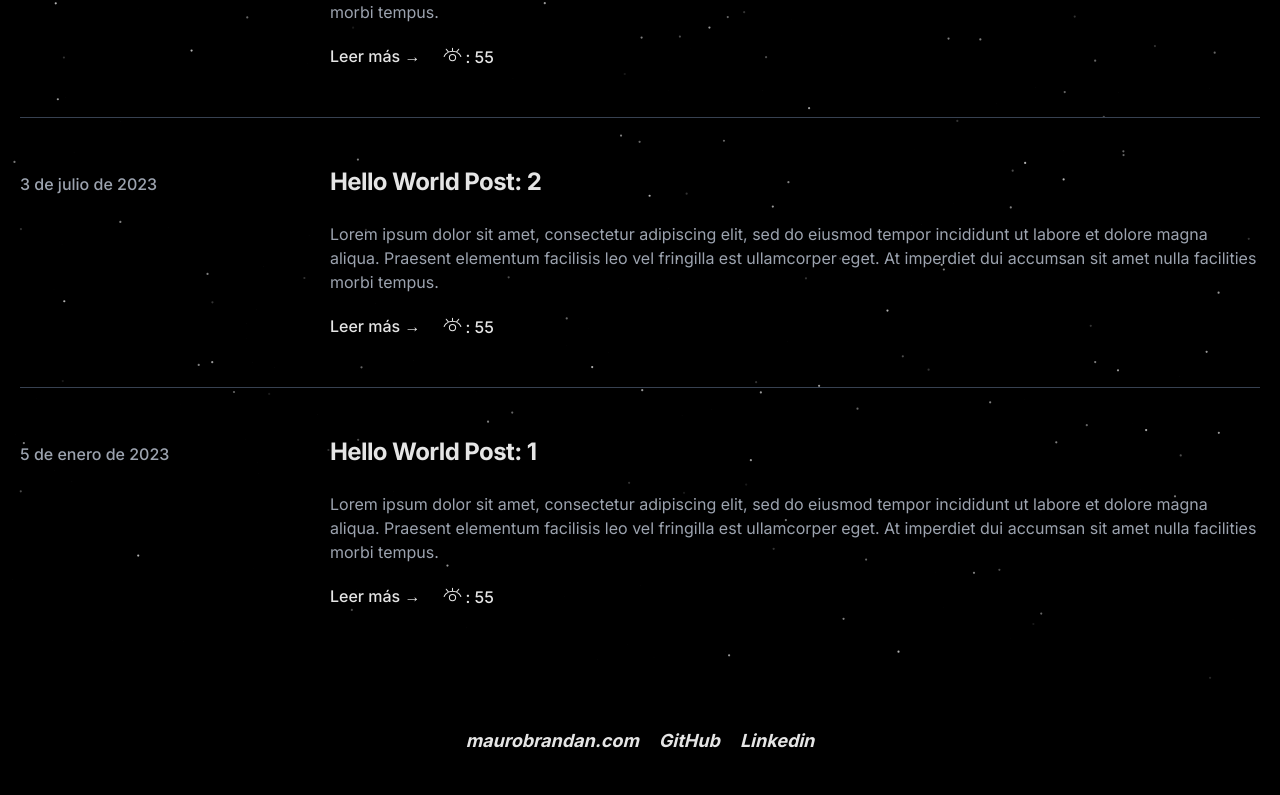
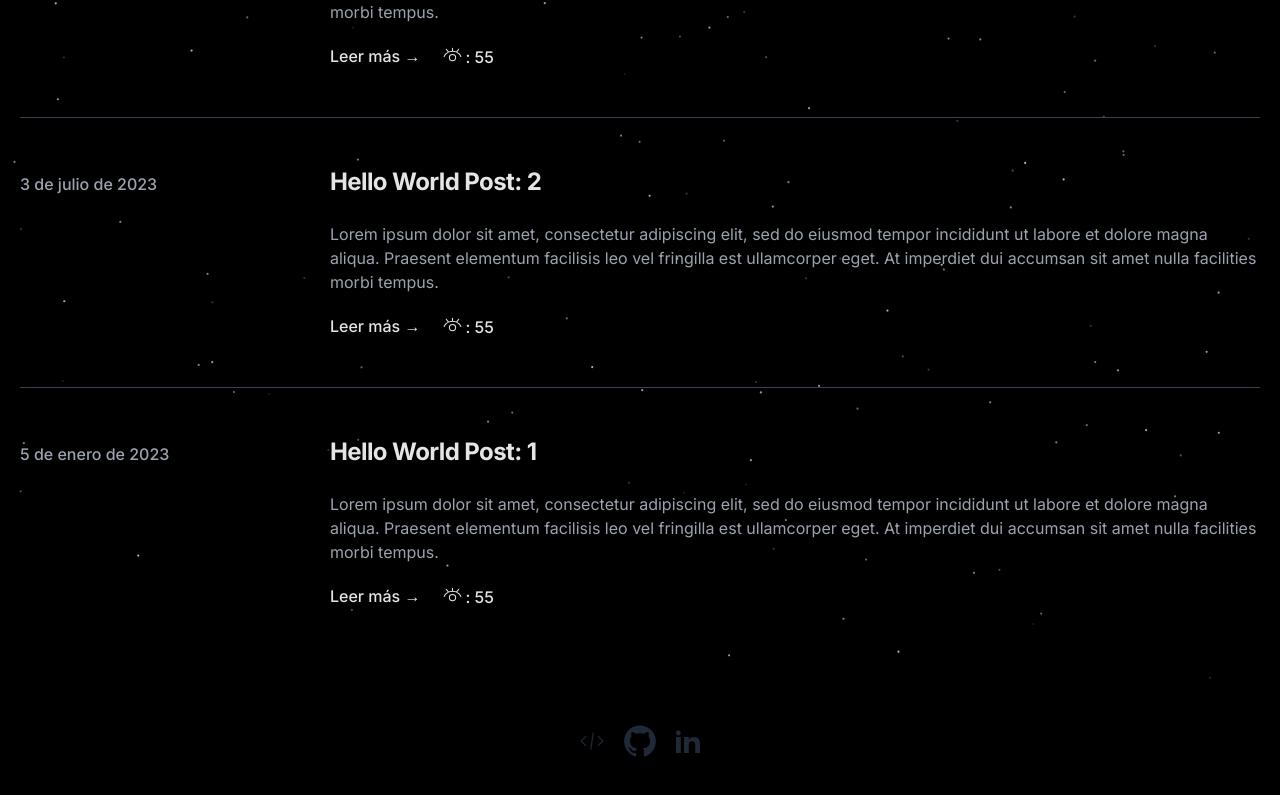
Before and after one commit to MauroBrandan/MB-blog, a Next.js app: page /posts in a window 1280 px wide. Shown: the part 844-1639 px from the top of the page. Built offline with nearby package versions, Linux system fonts and the light colour scheme.

Commit message:
Add icons to Footer

```diff
--- a/src/components/Footer.tsx
+++ b/src/components/Footer.tsx
@@ -1,9 +1,25 @@
+import { CodeBracketsIcon, GitHubIcon, LinkedinIcon } from '@/components/Icons'
+
 export function Footer() {
-  return (
-    <footer className='flex justify-center items-center gap-5 font-bold italic text-lg mt-5 w-full h-32'>
-		<a href="http://maurobrandan.com" target="_blank" rel="noopener noreferrer">maurobrandan.com</a>
-		<a href="https://github.com/MauroBrandan" target="_blank" rel="noopener noreferrer">GitHub</a>
-		<a href="https://www.linkedin.com/in/maurobrandan" target="_blank" rel="noopener noreferrer">Linkedin</a>
-	</footer>
-  )
+	return (
+		<footer className='flex justify-center items-center gap-5 font-bold italic text-lg mt-5 w-full h-32'>
+			<a href='http://maurobrandan.com' target='_blank' rel='noopener noreferrer'>
+				<CodeBracketsIcon />
+			</a>
+			<a
+				href='https://github.com/MauroBrandan'
+				target='_blank'
+				rel='noopener noreferrer'
+			>
+				<GitHubIcon />
+			</a>
+			<a
+				href='https://www.linkedin.com/in/maurobrandan'
+				target='_blank'
+				rel='noopener noreferrer'
+			>
+				<LinkedinIcon />
+			</a>
+		</footer>
+	)
 }
--- a/src/components/Icons.tsx
+++ b/src/components/Icons.tsx
@@ -18,3 +18,51 @@ export const EyeIcon = (props: SVGProps<SVGSVGElement>) => (
 		/>
 	</svg>
 )
+
+export const GitHubIcon = (props: SVGProps<SVGSVGElement>) => (
+	<svg
+		xmlns='http://www.w3.org/2000/svg'
+		fill='currentColor'
+		aria-hidden='true'
+		className='w-8 h-8 text-gray-800 dark:text-white'
+		viewBox='0 0 20 20'
+		{...props}
+	>
+		<path
+			fillRule='evenodd'
+			d='M10 .333A9.911 9.911 0 0 0 6.866 19.65c.5.092.678-.215.678-.477 0-.237-.01-1.017-.014-1.845-2.757.6-3.338-1.169-3.338-1.169a2.627 2.627 0 0 0-1.1-1.451c-.9-.615.07-.6.07-.6a2.084 2.084 0 0 1 1.518 1.021 2.11 2.11 0 0 0 2.884.823c.044-.503.268-.973.63-1.325-2.2-.25-4.516-1.1-4.516-4.9A3.832 3.832 0 0 1 4.7 7.068a3.56 3.56 0 0 1 .095-2.623s.832-.266 2.726 1.016a9.409 9.409 0 0 1 4.962 0c1.89-1.282 2.717-1.016 2.717-1.016.366.83.402 1.768.1 2.623a3.827 3.827 0 0 1 1.02 2.659c0 3.807-2.319 4.644-4.525 4.889a2.366 2.366 0 0 1 .673 1.834c0 1.326-.012 2.394-.012 2.72 0 .263.18.572.681.475A9.911 9.911 0 0 0 10 .333Z'
+			clipRule='evenodd'
+		/>
+	</svg>
+)
+
+export const LinkedinIcon = (props: SVGProps<SVGSVGElement>) => (
+	<svg
+		xmlns='http://www.w3.org/2000/svg'
+		fill='currentColor'
+		aria-hidden='true'
+		className='w-6 h-6 text-gray-800 dark:text-white'
+		viewBox='0 0 15 15'
+		{...props}
+	>
+		<path
+			fillRule='evenodd'
+			d='M7.979 5v1.586a3.5 3.5 0 0 1 3.082-1.574C14.3 5.012 15 7.03 15 9.655V15h-3v-4.738c0-1.13-.229-2.584-1.995-2.584-1.713 0-2.005 1.23-2.005 2.5V15H5.009V5h2.97ZM3 2.487a1.5 1.5 0 1 1-3 0 1.5 1.5 0 0 1 3 0Z'
+			clipRule='evenodd'
+		/>
+		<path d='M3 5.012H0V15h3V5.012Z' />
+	</svg>
+)
+
+export const CodeBracketsIcon = (props: SVGProps<SVGSVGElement>) => (
+	<svg
+		xmlns='http://www.w3.org/2000/svg'
+		fill='none'
+		aria-hidden='true'
+		className='w-6 h-6 text-gray-800 dark:text-white'
+		viewBox='0 0 20 16'
+		{...props}
+	>
+		<path stroke='currentColor' d='M5 4 1 8l4 4m10-8 4 4-4 4M11 1 9 15' />
+	</svg>
+)
```
